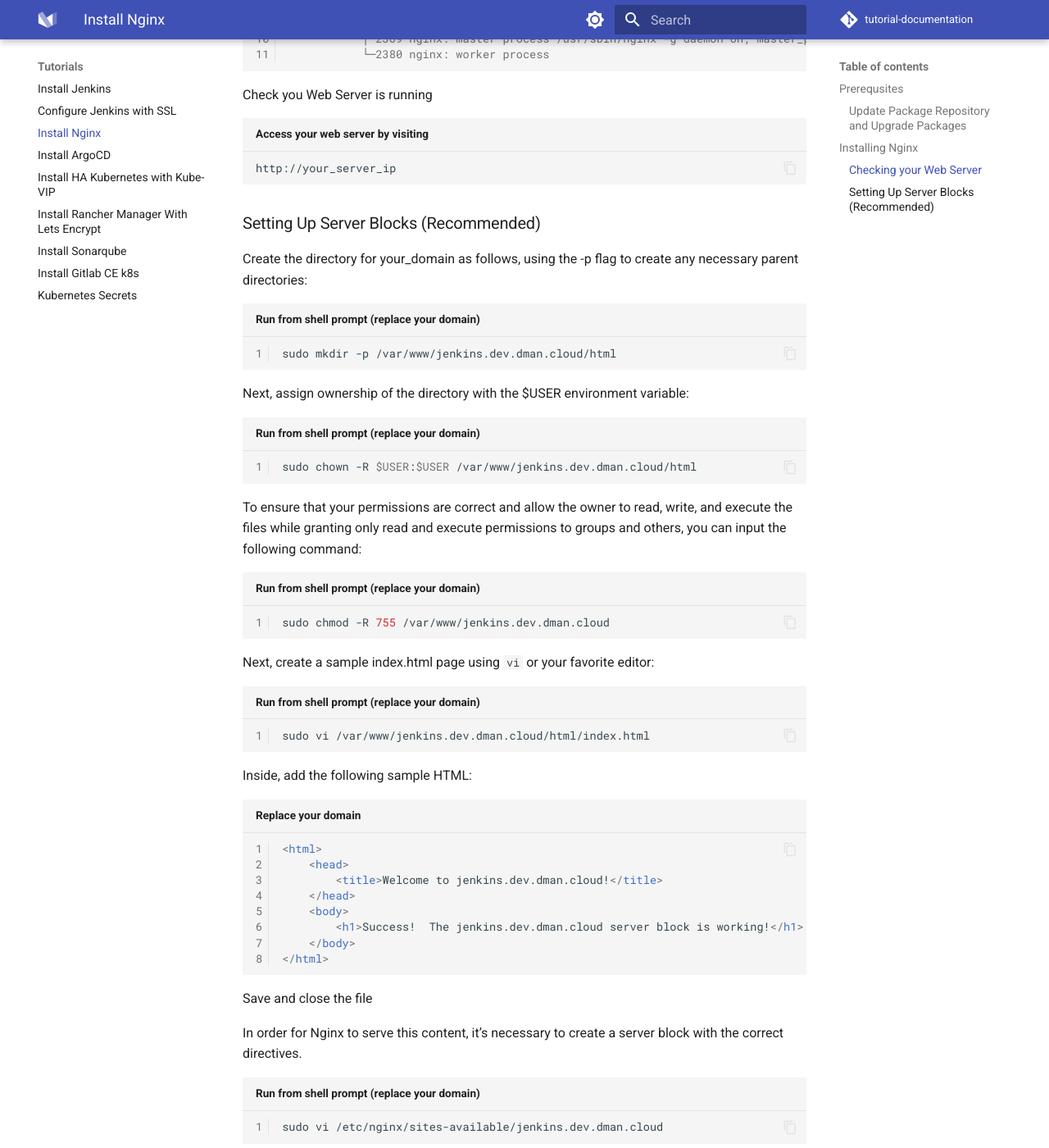
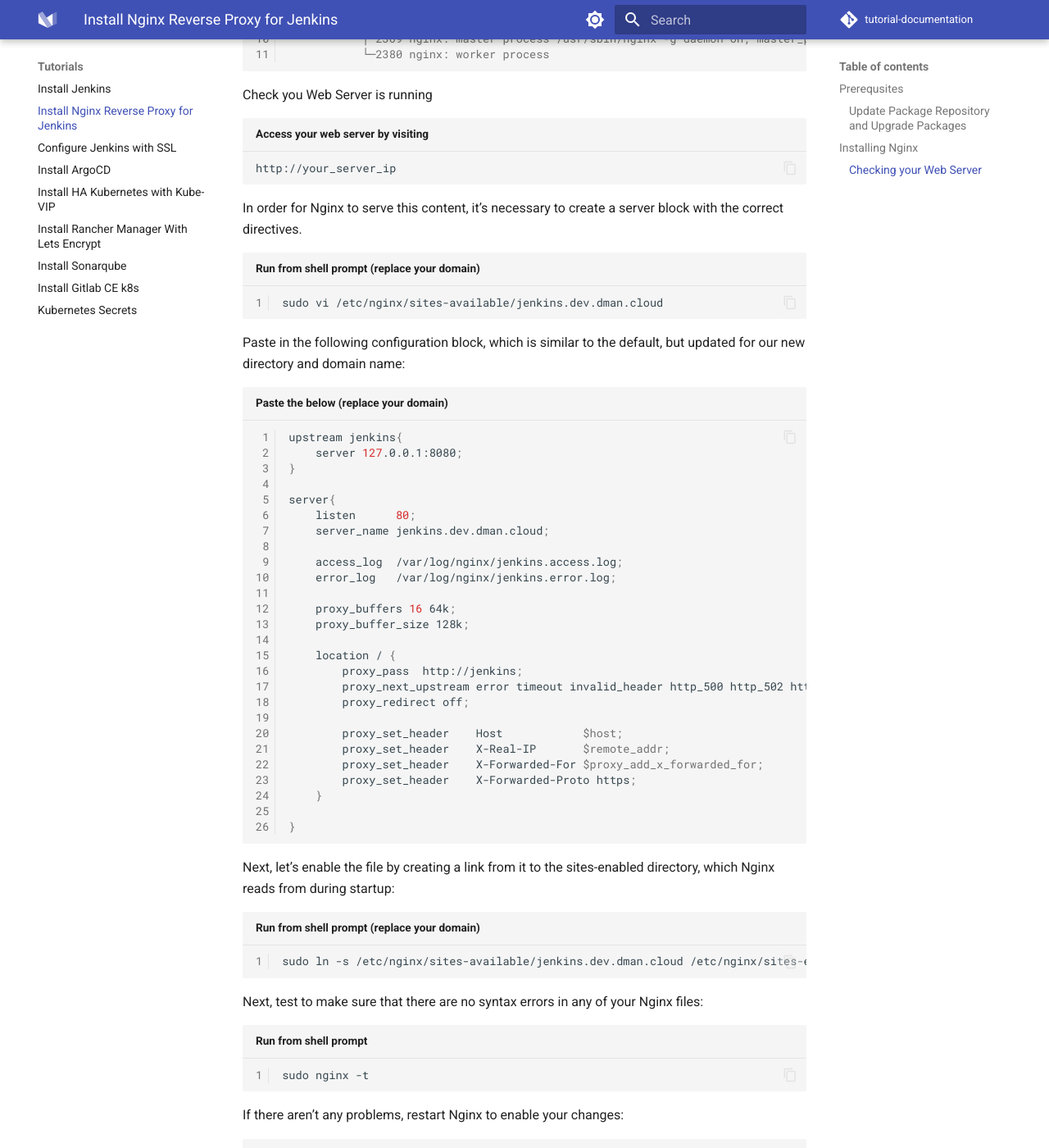
Before and after one commit to dmancloud/tutorial-documentation, an MkDocs documentation site: the page built from docs/install-nginx.md, in a window 1280 px wide and 1400 px high, scrolled down 1288 px. Shown: the whole window at 82% size. Built offline with MkDocs 1.6.1 and Material for MkDocs 9.7.7, drawn with Linux system fonts in a browser that asks for light colours; comment, search, counter and statistics services are not loaded; the version menu is left out; some of the changed text lies outside the part shown.

Commit message:
changes for Jenkins SSL

````diff
--- a/docs/install-nginx.md
+++ b/docs/install-nginx.md
@@ -1,4 +1,4 @@
-# Install Nginx
+# Install Nginx Reverse Proxy for Jenkins
 Nginx is one of the most popular web servers in the world and is responsible for hosting some of the largest and highest-traffic sites on the internet. It is a lightweight choice that can be used as either a web server or reverse proxy.
 
 In this tutorial, you will configure Nginx as a reverse proxy to direct client requests to Jenkins.
@@ -40,35 +40,6 @@
 ``` shell title="Access your web server by visiting"
 http://your_server_ip
 ```
-### Setting Up Server Blocks (Recommended)
-Create the directory for your_domain as follows, using the -p flag to create any necessary parent directories:
-``` shell title="Run from shell prompt (replace your domain)" linenums="1"
-sudo mkdir -p /var/www/jenkins.dev.dman.cloud/html
-```
-Next, assign ownership of the directory with the $USER environment variable:
-``` shell title="Run from shell prompt (replace your domain)" linenums="1"
-sudo chown -R $USER:$USER /var/www/jenkins.dev.dman.cloud/html
-```
-To ensure that your permissions are correct and allow the owner to read, write, and execute the files while granting only read and execute permissions to groups and others, you can input the following command:
-``` shell title="Run from shell prompt (replace your domain)" linenums="1"
-sudo chmod -R 755 /var/www/jenkins.dev.dman.cloud
-```
-Next, create a sample index.html page using `vi` or your favorite editor:
-``` shell title="Run from shell prompt (replace your domain)" linenums="1"
-sudo vi /var/www/jenkins.dev.dman.cloud/html/index.html
-```
-Inside, add the following sample HTML:
-``` html title="Replace your domain" linenums="1"
-<html>
-    <head>
-        <title>Welcome to jenkins.dev.dman.cloud!</title>
-    </head>
-    <body>
-        <h1>Success!  The jenkins.dev.dman.cloud server block is working!</h1>
-    </body>
-</html>
-```
-Save and close the file
 
 In order for Nginx to serve this content, it’s necessary to create a server block with the correct directives.
 ``` shell title="Run from shell prompt (replace your domain)" linenums="1"
@@ -76,18 +47,31 @@
 ```
 Paste in the following configuration block, which is similar to the default, but updated for our new directory and domain name:
 ``` shell title="Paste the below (replace your domain)" linenums="1"
-server {
-        listen 80;
-        listen [::]:80;
+upstream jenkins{
+    server 127.0.0.1:8080;
+}
 
-        root /var/www/jenkins.dev.dman.cloud/html;
-        index index.html index.htm index.nginx-debian.html;
+server{
+    listen      80;
+    server_name jenkins.dev.dman.cloud;
 
-        server_name jenkins.dev.dman.cloud;
+    access_log  /var/log/nginx/jenkins.access.log;
+    error_log   /var/log/nginx/jenkins.error.log;
 
-        location / {
-                try_files $uri $uri/ =404;
-        }
+    proxy_buffers 16 64k;
+    proxy_buffer_size 128k;
+
+    location / {
+        proxy_pass  http://jenkins;
+        proxy_next_upstream error timeout invalid_header http_500 http_502 http_503 http_504;
+        proxy_redirect off;
+
+        proxy_set_header    Host            $host;
+        proxy_set_header    X-Real-IP       $remote_addr;
+        proxy_set_header    X-Forwarded-For $proxy_add_x_forwarded_for;
+        proxy_set_header    X-Forwarded-Proto https;
+    }
+
 }
 ```
 Next, let’s enable the file by creating a link from it to the sites-enabled directory, which Nginx reads from during startup:
--- a/mkdocs.yml
+++ b/mkdocs.yml
@@ -132,8 +132,8 @@
   - Home: index.md
   - Tutorials:
     - Install Jenkins: install-jenkins.md
+    - Install Nginx Reverse Proxy for Jenkins: install-nginx.md
     - Configure Jenkins with SSL: jenkins-ssl.md
-    - Install Nginx: install-nginx.md
     - Install ArgoCD: install-argocd.md
     - Install HA Kubernetes with Kube-VIP: ha-kubernetes-cluster-with-rke2.md
     - Install Rancher Manager With Lets Encrypt: rancher-manager-with-lets-encrypt.md
````
Also changed, not shown: other parts of docs/install-nginx.md (+1 -1 lines), docs/jenkins-ssl.md (+2 -0 lines).
